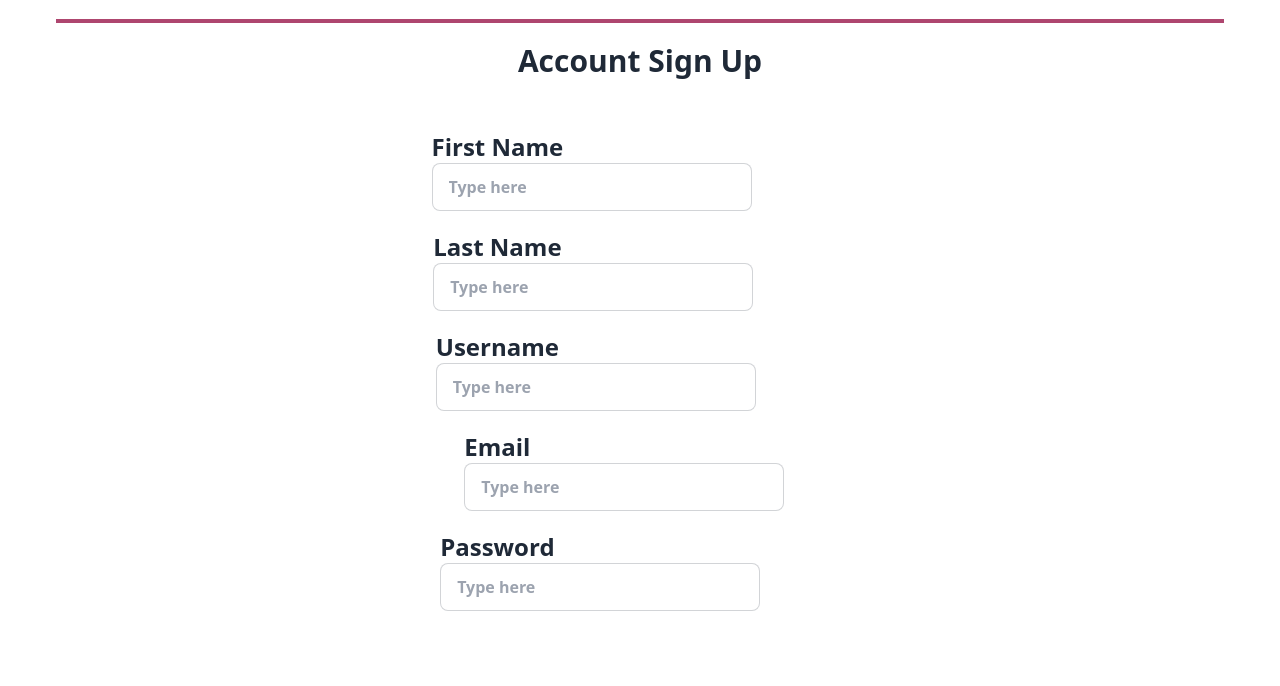
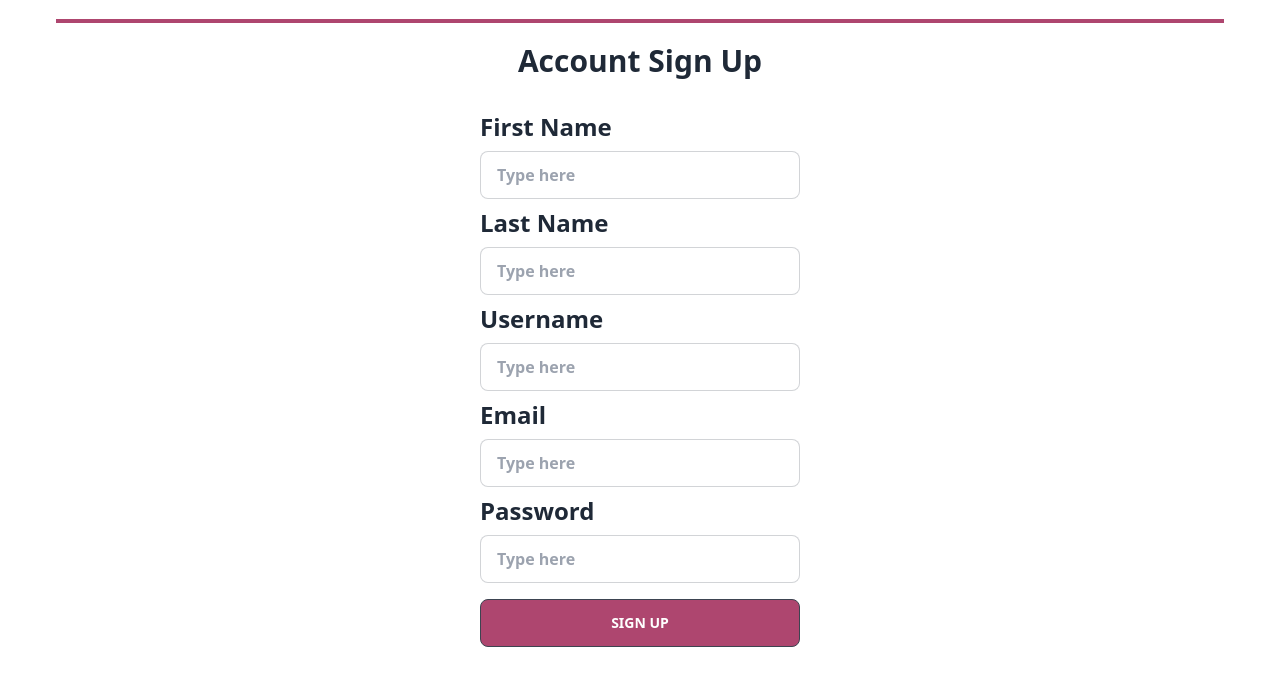
Before and after one commit to samuelchristlie/COMP6738049, a Laravel app: page / in a window 1280 px wide. Shown: the part 81-767 px from the top of the page. Run offline with Laravel 10, Linux system fonts and the light colour scheme; some libraries are stand-ins or nearby versions.

Commit message:
signUp done (tailwind)

```diff
--- a/FanHub/resources/views/signUp.blade.php
+++ b/FanHub/resources/views/signUp.blade.php
@@ -1,43 +1,68 @@
 @extends('template')
 
 @section('content')
-    <div class="flex justify-center text-3xl font-semibold mb-5">
+    <div class="flex justify-center text-3xl font-semibold">
         Account Sign Up
     </div>
 
     <form class="form-control font-semibold text-2xl card">
       <div class="card-body">
-        <div class="flex justify-center container">
-          <div class="mb-3">
+        <div class="flex flex-col justify-center items-center">
+          <div class="mb-2">
+            <div class="mb-2">
               <label for="inputFirstName" class="form-label">First Name</label>
-            <input type="text" placeholder="Type here" class="input input-bordered w-full max-w-xs" id="inputFirstName">
+            </div>
+            <div>
+              <input type="text" placeholder="Type here" class="input input-bordered w-96 max-w-xs" id="inputFirstName">
             </div>
           </div>
-      <div class="flex justify-center container">
-          <div class="mb-3">
+
+          <div class="mb-2">
+            <div class="mb-2">
               <label for="inputLastName" class="form-label">Last Name</label>
-            <input type="text"  placeholder="Type here" class="input input-bordered w-full max-w-xs" id="inputLastName">
+            </div>
+            <div>
+              <input type="text"  placeholder="Type here" class="input input-bordered w-96 max-w-xs" id="inputLastName">
             </div>
           </div>
-      <div class="flex justify-center container">
-          <div class="mb-3">
+
+
+          <div class="mb-2">
+            <div class="mb-2">
               <label for="inputUserName" class="form-label">Username</label>
-            <input type="text"  placeholder="Type here" class="input input-bordered w-full max-w-xs" id="inputUserame">
+            </div>
+            <div>
+              <input type="text"  placeholder="Type here" class="input input-bordered w-96 max-w-xs" id="inputUserame">
             </div>
           </div>
-      <div class="flex justify-center container">
-          <div class="mb-3">
+
+
+          <div class="mb-2">
+            <div class="mb-2">
               <label for="inputEmail" class="form-label">Email</label>
-            <input type="email" placeholder="Type here" class="input input-bordered w-full max-w-xs" id="inputEmail">
+            </div>
+            <div>
+              <input type="email" placeholder="Type here" class="input input-bordered w-96 max-w-xs" id="inputEmail">
             </div>
           </div>
-      <div class="flex justify-center container">
-          <div class="mb-3">
+
+
+          <div class="mb-2">
+            <div class="mb-2">
               <label for="inputPassword" class="form-label">Password</label>
-            <input type="password"  placeholder="Type here" class="input input-bordered w-full max-w-xs" id="inputPassword">
+            </div>
+            <div>
+              <input type="password"  placeholder="Type here" class="input input-bordered w-96 max-w-xs" id="inputPassword">
+            </div>
+          </div>
+
+          <div class="mt-2">
+            <button class="btn w-80 text-[#FFFFFF]" style="background-color: #AE466F"> Sign Up</button>
           </div>
           </div>
         </div>
 
+      </div>
+
     </form>
 @endsection
```
Lines whose indentation alone changed are shown as unchanged.
